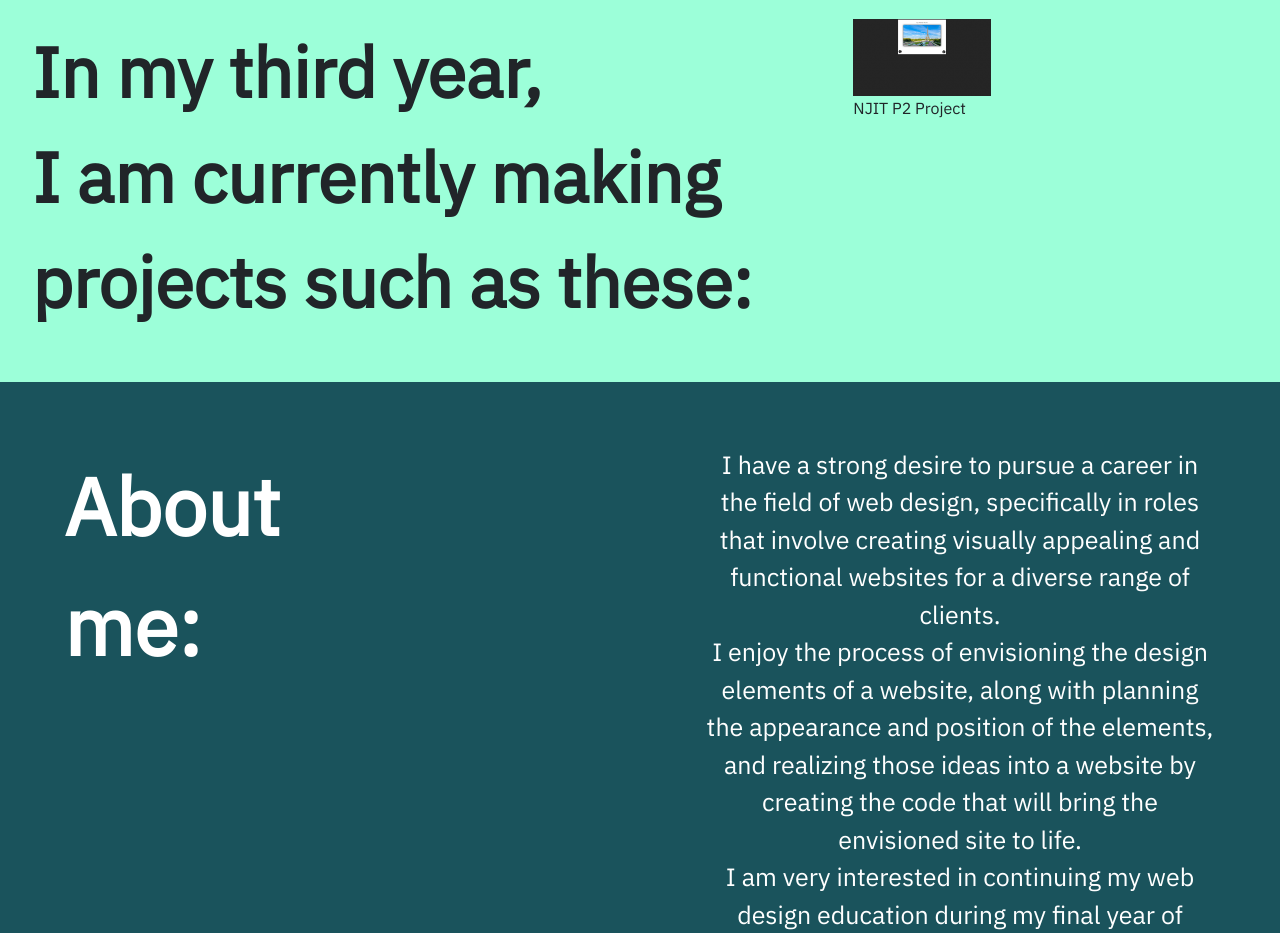
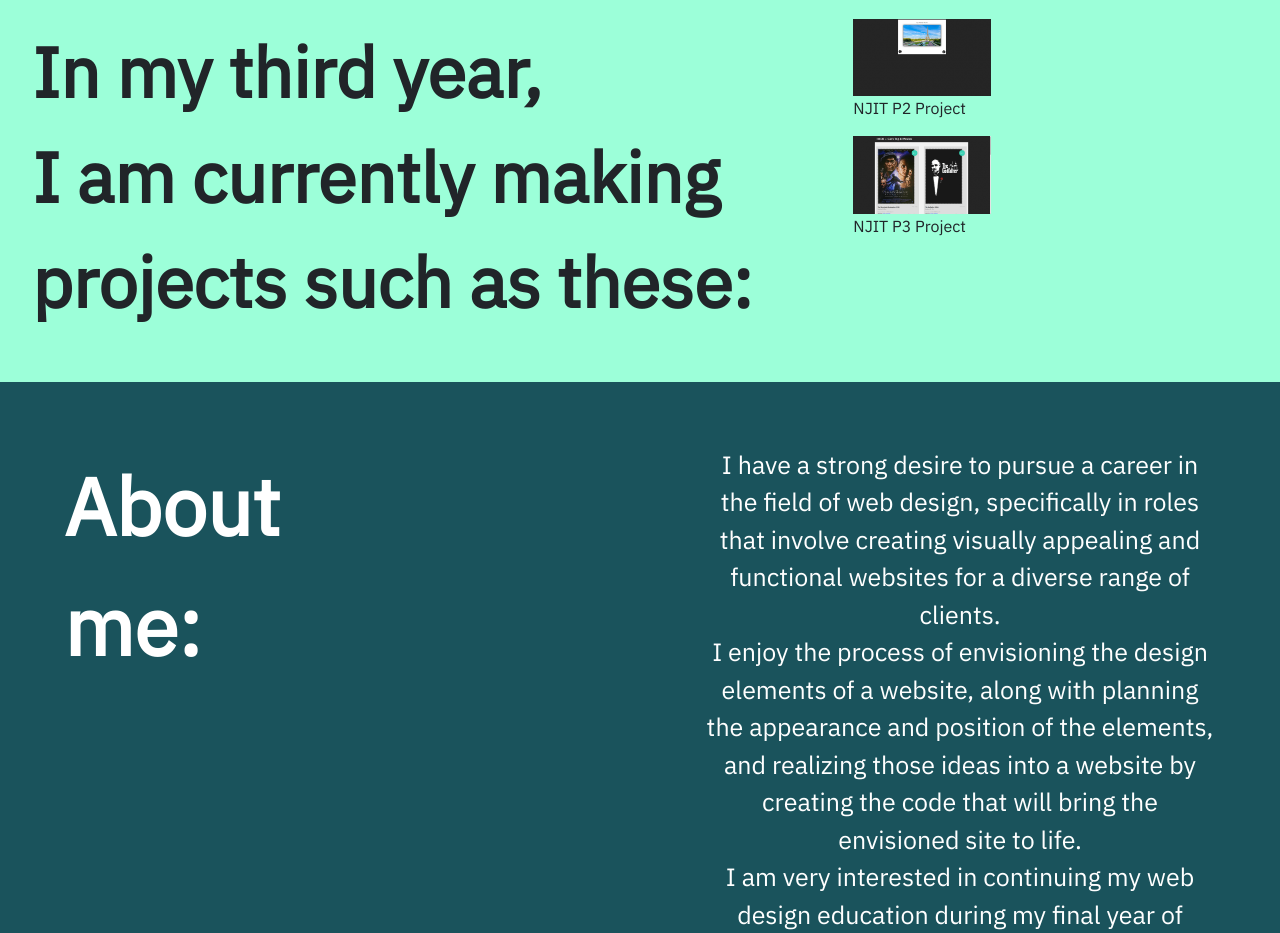
Before and after one commit to Giorios/portfolio2, a plain HTML site: page index.html in a window 1280 px wide. Shown: the part 1907-2840 px from the top of the page. Drawn offline with nearby package versions, Linux system fonts and the light colour scheme.

Commit message:
added njit project

```diff
--- a/index.html
+++ b/index.html
@@ -122,6 +122,10 @@
             <a href="https://giorios.github.io/Rios-P2/"><img src="img/njit.png" width="35%" /></a>
             <p>NJIT P2 Project</p>
             </div>
+            <div data-aos="fade-up" data-aos-delay="300">
+              <a href="https://giorios.github.io/Rios-P3/"><img src="img/njitp3.png" width="35%" /></a>
+              <p>NJIT P3 Project</p>
+              </div>
               </div>
           </div>
         </div>
```
Also changed, not shown: img/njitp3.png (added).
